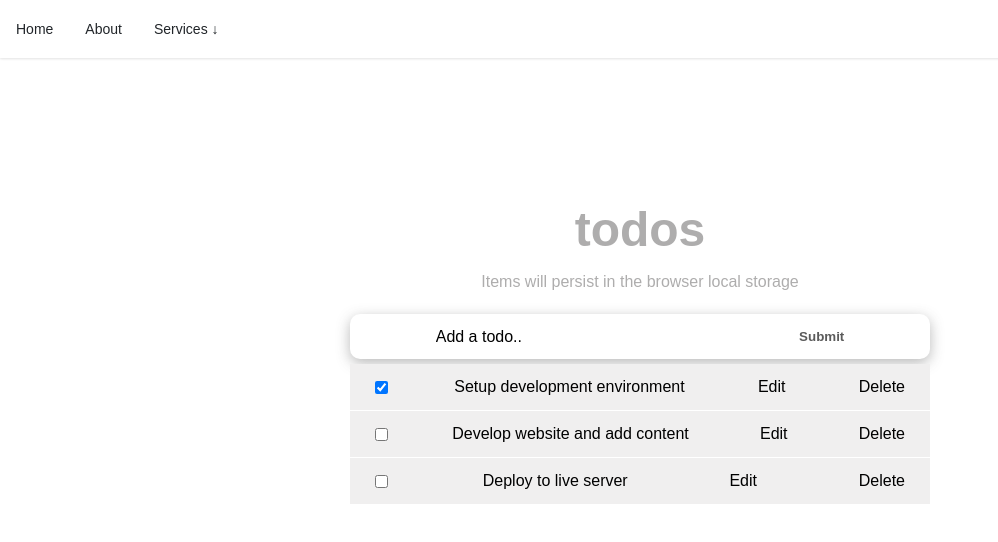
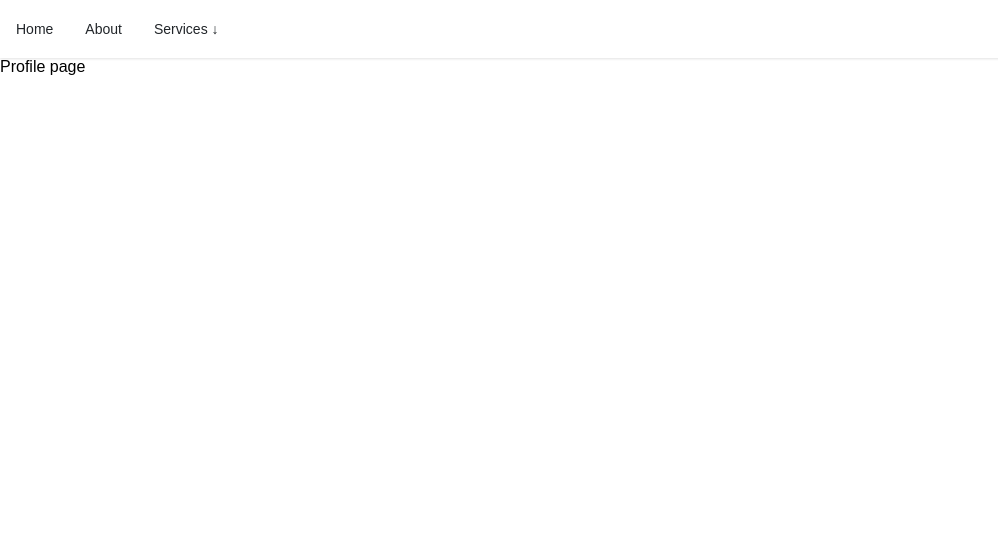
Before and after one commit to vangelif/react_todo, a React (Create React App) app: page /profile in a window 1280 px wide. Shown: the top 542 px of the page, without its empty margins (0-998 px from the left). Built offline with nearby package versions, Linux system fonts and the light colour scheme.

Commit message:
build routes

```diff
--- a/package.json
+++ b/package.json
@@ -8,6 +8,7 @@
     "@testing-library/user-event": "^13.5.0",
     "react": "^18.2.0",
     "react-dom": "^18.2.0",
+    "react-router-dom": "^6.11.2",
     "react-scripts": "5.0.1",
     "uuid": "^9.0.0",
     "web-vitals": "^2.1.4"
@@ -38,9 +39,9 @@
   },
   "devDependencies": {
     "@babel/core": "^7.22.1",
+    "@babel/plugin-proposal-private-property-in-object": "^7.14.5",
     "@babel/preset-env": "^7.22.4",
     "@babel/preset-react": "^7.22.3",
-    "babel-loader": "^9.1.2",
-    "@babel/plugin-proposal-private-property-in-object": "^7.14.5"
+    "babel-loader": "^9.1.2"
   }
 }
--- a/src/App.js
+++ b/src/App.js
@@ -1,15 +1,18 @@
-import "./App.css";
-import Header from "./components/header";
-import Logic from "./components/logic";
+import { Routes, Route } from "react-router-dom";
+
+import Home from "./routes/Home";
+import About from "./routes/About";
+import Login from "./routes/Login";
+import Profile from "./routes/Profile";
 
 const TodoApp = () => {
   return (
-    <div className="wrapper">
-      <div className="todos">
-        <Header />
-        <Logic />
-      </div>
-    </div>
+    <Routes>
+      <Route path="/" element={<Home />} />
+      <Route path="about" element={<About />} />
+      <Route path="login" element={<Login />} />
+      <Route path="profile" element={<Profile />} />
+    </Routes>
   );
 };
 export default TodoApp;
--- a/src/index.js
+++ b/src/index.js
@@ -3,11 +3,14 @@
 import "./index.css";
 import App from "./App";
 import Navbar from "./components/navbar";
+import { BrowserRouter } from "react-router-dom";
 
 const root = ReactDOM.createRoot(document.getElementById("root"));
 root.render(
   <React.StrictMode>
-    <Navbar />
-    <App />
+    <BrowserRouter>
+      <Navbar />
+      <App />
+    </BrowserRouter>
   </React.StrictMode>
 );
--- /dev/null
+++ b/src/routes/About.jsx
@@ -0,0 +1,4 @@
+const About = () => {
+  return <div>About content</div>;
+};
+export default About;
--- /dev/null
+++ b/src/routes/Home.jsx
@@ -0,0 +1,15 @@
+// import "./App.css";
+import Header from "../components/header";
+import Logic from "../components/logic";
+
+const Home = () => {
+  return (
+    <div className="wrapper">
+      <div className="todos">
+        <Header />
+        <Logic />
+      </div>
+    </div>
+  );
+};
+export default Home;
--- /dev/null
+++ b/src/routes/Login.jsx
@@ -0,0 +1,4 @@
+const Login = () => {
+  return <div>Login page</div>;
+};
+export default Login;
--- /dev/null
+++ b/src/routes/Profile.jsx
@@ -0,0 +1,4 @@
+const Profile = () => {
+  return <div>Profile page</div>;
+};
+export default Profile;
```
Also changed, not shown: 1 other file (tests, documents, lock files or other folders).
